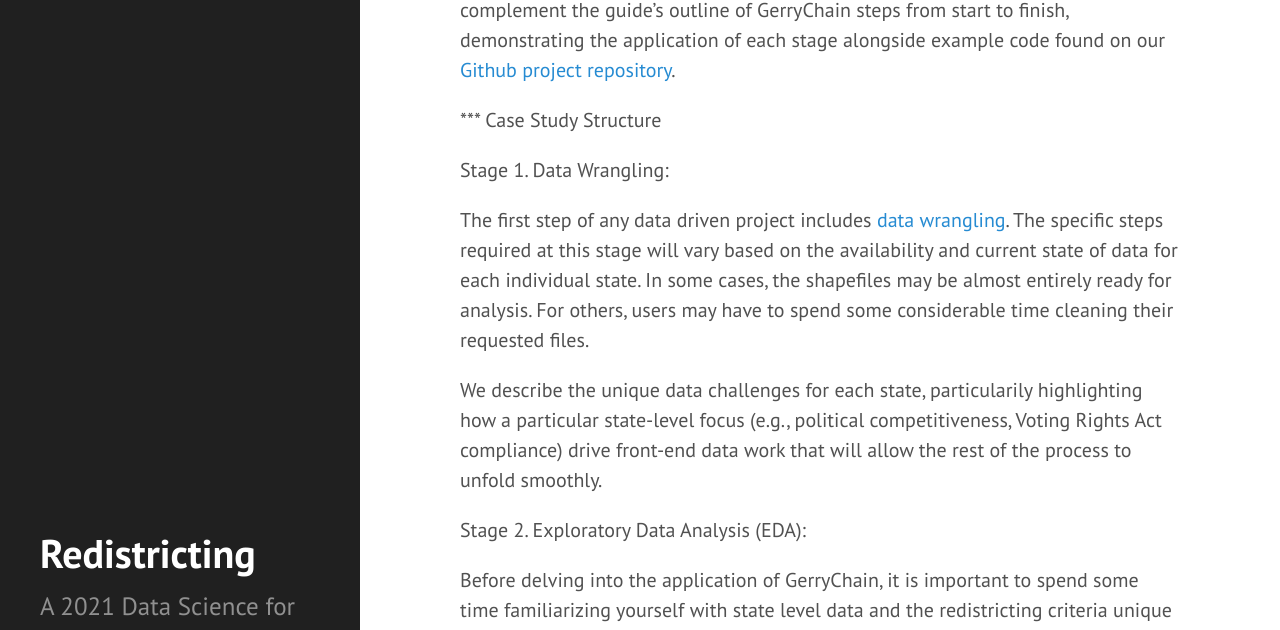
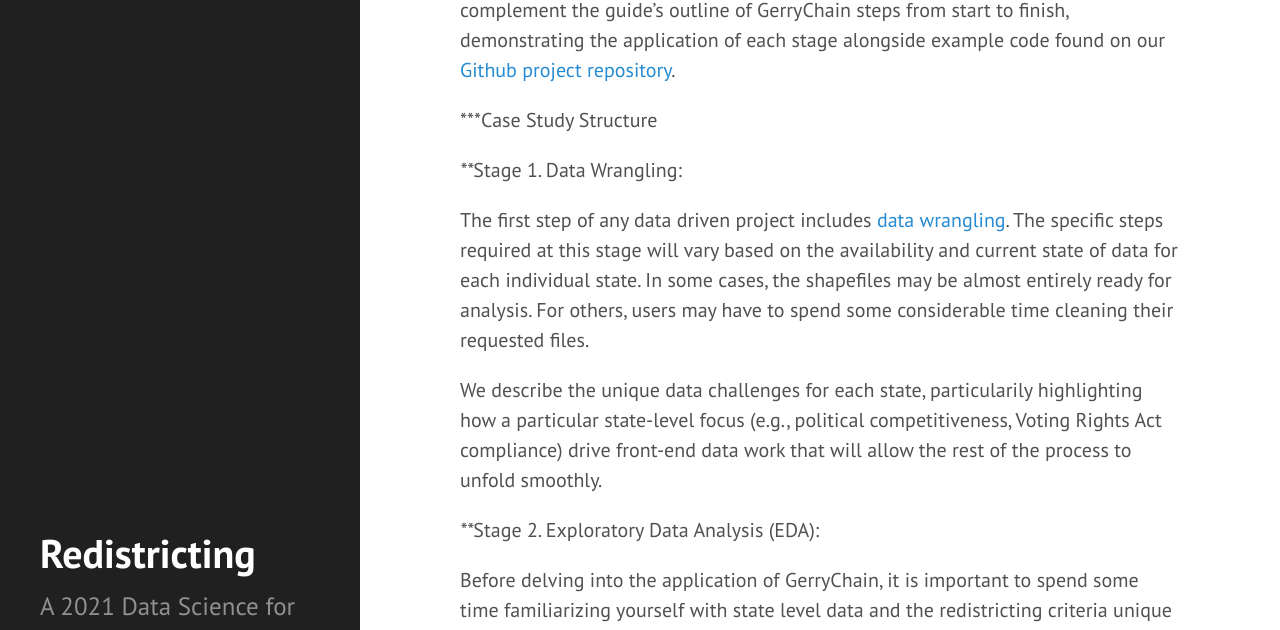
Before and after one commit to uwescience/DSSG2021-redistricting-website, a Jekyll site: the page built from casestudies.md, in a window 1280 px wide and 1400 px high. Shown: the part 235-865 px from the top of the window. Built offline with Jekyll 4.4.1, drawn with Linux system fonts in a browser that asks for light colours; some of the changed text lies outside the part shown.

```diff
--- a/casestudies.md
+++ b/casestudies.md
@@ -5,15 +5,15 @@ title: Case Studies Overview
 
 We conducted three different use cases of GerryChain across three different state contexts. The purpose of this exercise is to illustrate the decision process associated with different types of analysis across differing state contexts. These case studies complement the guide's outline of GerryChain steps from start to finish, demonstrating the application of each stage alongside example code found on our [Github project repository](https://github.com/uwescience/dssg2021-redistricting).
 
-*** Case Study Structure
+***Case Study Structure
 
-Stage 1. Data Wrangling:
+****Stage 1. Data Wrangling:
 
 The first step of any data driven project includes [data wrangling](https://online.hbs.edu/blog/post/data-wrangling). The specific steps required at this stage will vary based on the availability and current state of data for each individual state. In some cases, the shapefiles may be almost entirely ready for analysis. For others, users may have to spend some considerable time cleaning their requested files.
 
 We describe the unique data challenges for each state, particularily highlighting how a particular state-level focus (e.g., political competitiveness, Voting Rights Act compliance) drive front-end data work that will allow the rest of the process to unfold smoothly.
 
-Stage 2. Exploratory Data Analysis (EDA):
+****Stage 2. Exploratory Data Analysis (EDA):
 
 Before delving into the application of GerryChain, it is important to spend some time familiarizing yourself with state level data and the redistricting criteria unique to that context. Users will likely want to read their state’s legislation on the redistricting guidelines to help ensure that their approach in GerryChain conforms to those basic requirements; otherwise they risk producing maps that are not viable under the law. Relatedly, users should think carefully about what analyses they are interested in running and attempt to identify or develop the appropriate modeling decisions or tests for their metrics of interest. GerryChain does not offer any one size fits all approach, thus careful consideration of these factors are important before the tools can be effectively applied.
 
@@ -27,13 +27,13 @@ We detail an EDA process for each state that's unique for GerryChain application
 - Proposal Selection
 - Number of Steps for Convergence
 
-Stage 3. GerryChain:
+****Stage 3. GerryChain:
 
 The final step is actually running analyses of interest using the GerryChain library. The specific steps will depend heavily on your goals. If a user wishes to analyze an existing plan, GerryChain's built-in metric functions can provide information on commonly used redistricting measures such as Polsby-Popper scores and efficiency gap measures. If you want to explore the universe of possible maps for your state, GerryChain is capable of producing a large ensemble of plans that conform to state-level requirements. If you want to evaluate a proposed map, you can produce an ensemble that converges along a stable distribution so that you can compare existing plans to this distribution along a variety of metrics to determine whether or not proposed plans appear to be outliers.
 
 We selected three state case studies that work through each of these specific GerryChain use cases to provide users with a broad picture of what is possible with GerryChain. We endevoured to document each process in detail to maximize transparency in what is oftentimes a complex, complicated, and technical space.
 
-*** Use Cases
+***Use Cases
 
 Georgia: Using GerryChain’s Built in Metrics
 
```
